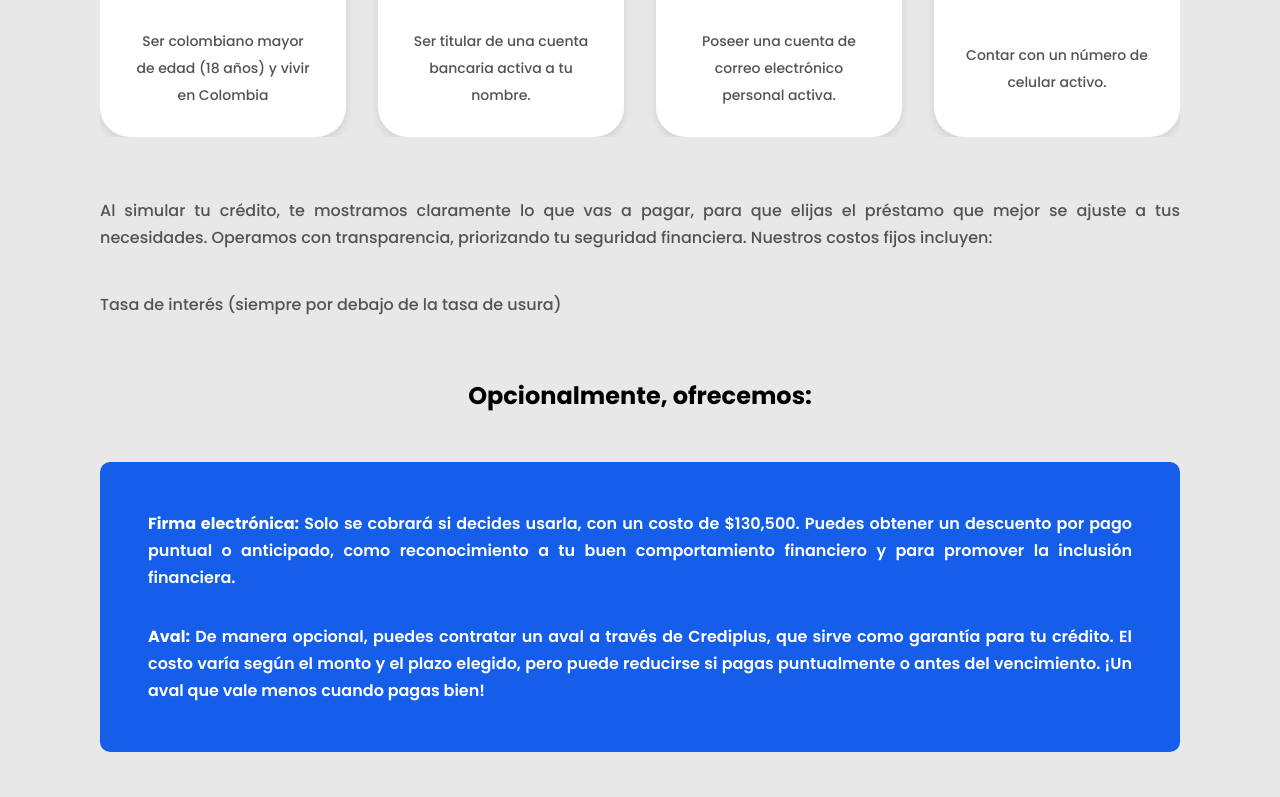
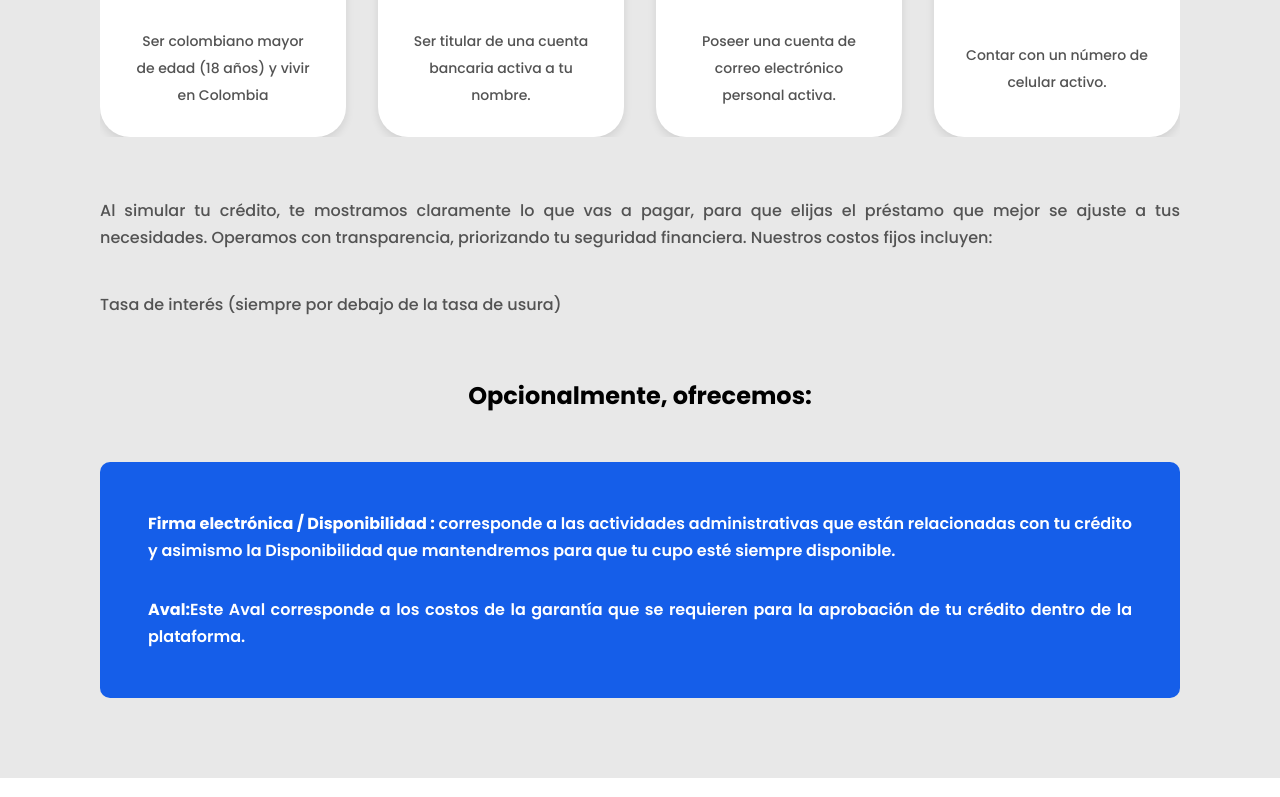
Before and after one commit to GrupoSATDev/CrediPlus_Webpage, a Next.js app: page / in a window 1280 px wide. Shown: the part 2000-2797 px from the top of the page. Built offline with nearby package versions, Linux system fonts and the light colour scheme.

Commit message:
Ajustes Adicionales

```diff
--- a/components/LoanRequirements/index.jsx
+++ b/components/LoanRequirements/index.jsx
@@ -60,17 +60,13 @@ const Loan = () => {
 
         <div className={styles.box_container_blue}>
           <p>
-            <strong>Firma electrónica:</strong> Solo se cobrará si decides
-            usarla, con un costo de $130,500. Puedes obtener un descuento por
-            pago puntual o anticipado, como reconocimiento a tu buen
-            comportamiento financiero y para promover la inclusión financiera.
+            <strong>Firma electrónica / Disponibilidad :</strong> corresponde a las actividades
+            administrativas que están relacionadas con tu crédito y asimismo la Disponibilidad
+            que mantendremos para que tu cupo esté siempre disponible.
           </p>
           <p>
-            <strong>Aval:</strong> De manera opcional, puedes contratar un aval
-            a través de Crediplus, que sirve como garantía para tu crédito. El
-            costo varía según el monto y el plazo elegido, pero puede reducirse
-            si pagas puntualmente o antes del vencimiento. ¡Un aval que vale
-            menos cuando pagas bien!
+            <strong>Aval:</strong>Este Aval corresponde a los costos de la garantía que se requieren
+            para la aprobación de tu crédito dentro de la plataforma.
           </p>
         </div>
       </div>
--- a/components/Simulation/index.jsx
+++ b/components/Simulation/index.jsx
@@ -113,7 +113,7 @@ const Simulation = () => {
             <span>{formatCurrency(guaranteeCost)}</span>
           </div>
           <div className={styles.simulation__costItem}>
-            <span>Firma Electrónica</span>
+            <span>Firma Electrónica / Disponibilidad</span>
             <span>{formatCurrency(electronicSignatureCost)}</span>
           </div>
 
```
